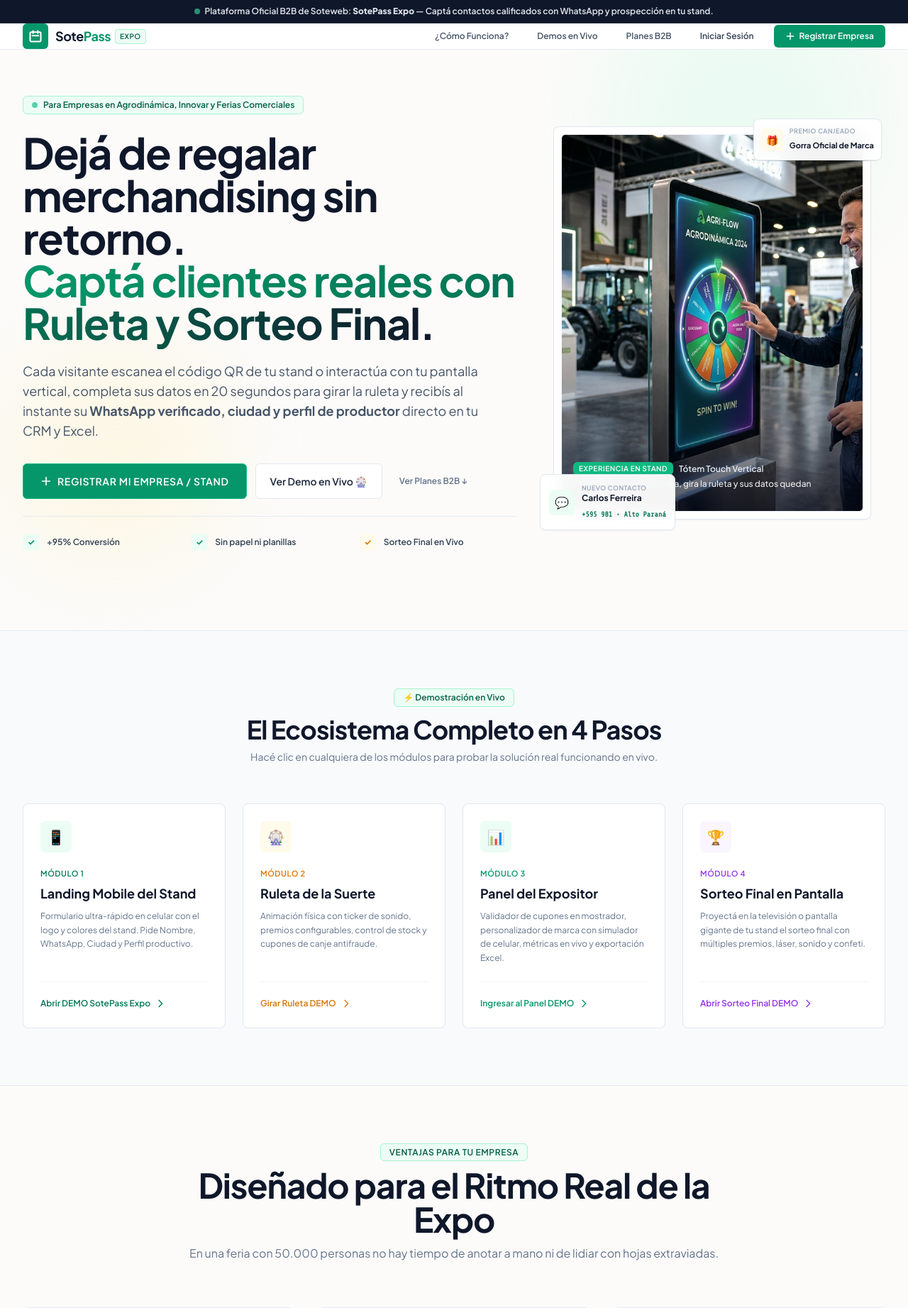
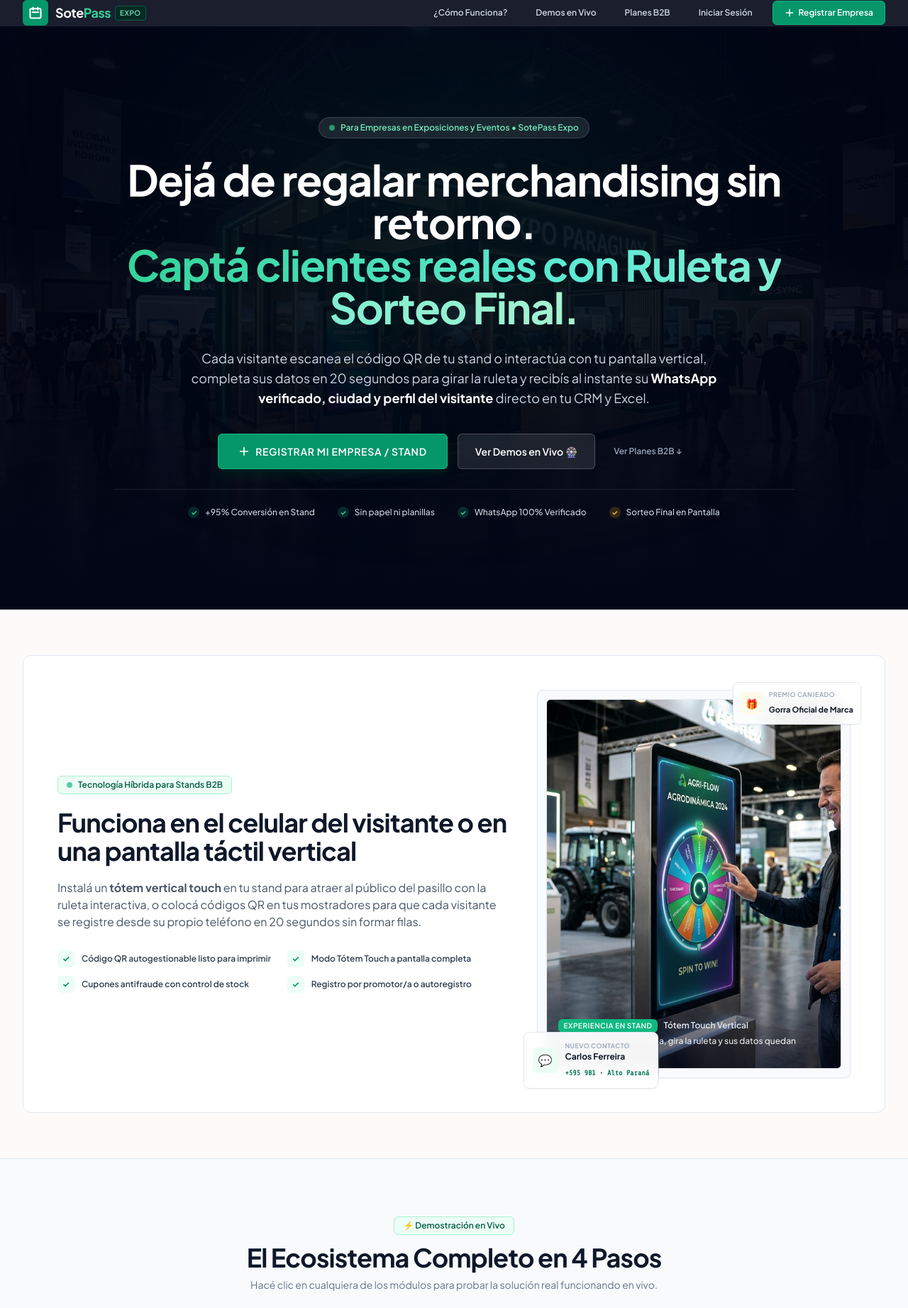
Before and after one commit to soteweb/sotepassexpo, a Laravel app: page / in a window 1280 px wide. Shown: the top 1843 px of the page at 71% size. Run offline with Laravel 12, Linux system fonts and the light colour scheme; data comes from the database, SQL or seed files in the repository; data that the repository does not hold is empty; parts of the project's set-up code (start-up, migrations or seed data) failed here and were passed over; some libraries are stand-ins or nearby versions.

Commit message:
feat(landing): full-width hero sotegym style with expo paraguay imagery and updated copy

```diff
--- a/resources/views/expo/index.blade.php
+++ b/resources/views/expo/index.blade.php
@@ -3,16 +3,8 @@
 
     <div class="min-h-screen bg-[#fcfbfa] text-slate-800 flex flex-col antialiased selection:bg-emerald-600 selection:text-white">
 
-        <!-- Top Announcement Bar -->
-        <div class="bg-slate-900 text-slate-200 text-xs font-semibold py-2 px-4 text-center border-b border-slate-800">
-            <span class="inline-flex items-center gap-1.5">
-                <span class="w-2 h-2 rounded-full bg-emerald-400 animate-pulse"></span>
-                <span>Plataforma Oficial B2B de Soteweb: <strong>SotePass Expo</strong> — Captá contactos calificados con WhatsApp y prospección en tu stand.</span>
-            </span>
-        </div>
-
-        <!-- Header / Navbar Propio de la Landing (Tono Claro y Nítido) -->
-        <header class="border-b border-slate-200/80 bg-white/90 backdrop-blur-md sticky top-0 z-50">
+        <!-- Header / Navbar Propio de la Landing (Estilo SoteGym Dark SaaS) -->
+        <header class="border-b border-slate-800 bg-slate-950/90 backdrop-blur-md sticky top-0 z-50 text-white">
             <div class="max-w-7xl mx-auto px-4 sm:px-6 lg:px-8 h-18 flex items-center justify-between">
 
                 <!-- Brand Logo SotePass Expo -->
@@ -23,39 +15,39 @@
                         </svg>
                     </div>
                     <div class="flex items-center gap-1.5">
-                        <span class="font-bold text-slate-900 text-lg tracking-tight">Sote<span class="text-emerald-600">Pass</span></span>
-                        <span class="text-[10px] font-semibold uppercase tracking-wider px-1.5 py-0.5 rounded-[4px] bg-emerald-50 text-emerald-800 border border-emerald-200">Expo</span>
+                        <span class="font-bold text-white text-lg tracking-tight">Sote<span class="text-emerald-400">Pass</span></span>
+                        <span class="text-[10px] font-semibold uppercase tracking-wider px-1.5 py-0.5 rounded-[4px] bg-emerald-950/90 text-emerald-300 border border-emerald-800">Expo</span>
                     </div>
                 </a>
 
                 <!-- Enlaces y Acciones -->
                 <div class="flex items-center gap-3 sm:gap-4">
-                    <a href="#solucion" class="hidden md:inline-flex px-3 py-1.5 text-xs font-semibold text-slate-600 hover:text-emerald-600 transition">
+                    <a href="#solucion" class="hidden md:inline-flex px-3 py-1.5 text-xs font-semibold text-slate-300 hover:text-white transition">
                         ¿Cómo Funciona?
                     </a>
-                    <a href="#demo" class="hidden sm:inline-flex px-3 py-1.5 text-xs font-semibold text-slate-600 hover:text-emerald-600 transition">
+                    <a href="#demo" class="hidden sm:inline-flex px-3 py-1.5 text-xs font-semibold text-slate-300 hover:text-white transition">
                         Demos en Vivo
                     </a>
-                    <a href="#planes" class="hidden sm:inline-flex px-3 py-1.5 text-xs font-semibold text-slate-600 hover:text-emerald-600 transition">
+                    <a href="#planes" class="hidden sm:inline-flex px-3 py-1.5 text-xs font-semibold text-slate-300 hover:text-white transition">
                         Planes B2B
                     </a>
 
                     @auth
                         @if(auth()->user()->isAdmin())
-                            <a href="{{ route('expo.admin') }}" class="px-3.5 py-2 rounded-md bg-slate-900 hover:bg-slate-800 text-white text-xs font-semibold transition flex items-center gap-1.5 shadow-xs">
-                                <svg class="w-3.5 h-3.5 text-gold-400" fill="none" stroke="currentColor" viewBox="0 0 24 24"><path stroke-linecap="round" stroke-linejoin="round" stroke-width="2" d="M12 15v2m-6 4h12a2 2 0 002-2v-6a2 2 0 00-2-2H6a2 2 0 00-2 2v6a2 2 0 002 2zm10-10V7a4 4 0 00-8 0v4h8z"/></svg>
+                            <a href="{{ route('expo.admin') }}" class="px-3.5 py-2 rounded-md bg-slate-800 hover:bg-slate-700 text-white text-xs font-semibold transition flex items-center gap-1.5 shadow-xs border border-slate-700">
+                                <svg class="w-3.5 h-3.5 text-amber-400" fill="none" stroke="currentColor" viewBox="0 0 24 24"><path stroke-linecap="round" stroke-linejoin="round" stroke-width="2" d="M12 15v2m-6 4h12a2 2 0 002-2v-6a2 2 0 00-2-2H6a2 2 0 00-2 2v6a2 2 0 002 2zm10-10V7a4 4 0 00-8 0v4h8z"/></svg>
                                 <span>Panel SuperAdmin</span>
                             </a>
                         @else
-                            <a href="{{ route('dashboard') }}" class="px-3.5 py-2 rounded-md bg-emerald-600 hover:bg-emerald-700 text-white text-xs font-semibold transition flex items-center gap-1.5 shadow-xs">
+                            <a href="{{ route('dashboard') }}" class="px-3.5 py-2 rounded-md bg-emerald-600 hover:bg-emerald-500 text-white text-xs font-semibold transition flex items-center gap-1.5 shadow-xs">
                                 <span>Mi Panel Expositor &rarr;</span>
                             </a>
                         @endif
                     @else
-                        <a href="{{ route('login') }}" class="px-3 py-2 text-xs font-semibold text-slate-700 hover:text-emerald-600 transition">
+                        <a href="{{ route('login') }}" class="px-3 py-2 text-xs font-semibold text-slate-300 hover:text-white transition">
                             Iniciar Sesión
                         </a>
-                        <a href="{{ route('register') }}" class="px-4 py-2 bg-emerald-600 hover:bg-emerald-700 text-white font-semibold text-xs rounded-md transition shadow-xs flex items-center gap-1.5">
+                        <a href="{{ route('register') }}" class="px-4 py-2 bg-emerald-600 hover:bg-emerald-500 text-white font-semibold text-xs rounded-md transition shadow-xs flex items-center gap-1.5 border border-emerald-500">
                             <svg class="w-3.5 h-3.5" fill="none" stroke="currentColor" viewBox="0 0 24 24"><path stroke-linecap="round" stroke-linejoin="round" stroke-width="2.5" d="M12 4v16m8-8H4"/></svg>
                             <span>Registrar Empresa</span>
                         </a>
@@ -64,87 +56,125 @@
             </div>
         </header>
 
-        <!-- HERO SECTION ESTILO SOTEGYM (TONO CLARO, 2 COLUMNAS CON FOTO DE TÓTEM TOUCH VERTICAL) -->
-        <section class="relative pt-12 pb-20 sm:pt-16 sm:pb-28 px-4 sm:px-6 lg:px-8 max-w-7xl mx-auto overflow-hidden">
+        <!-- HERO SECTION ESTILO SOTEGYM (FULL WIDTH, FONDO PANORÁMICO EXPO PARAGUAY CON OVERLAY OSCURO) -->
+        <section class="relative w-full overflow-hidden bg-slate-950 text-white py-20 sm:py-28 lg:py-32 flex items-center justify-center border-b border-slate-800">
 
-            <!-- Fondos y resplandores suaves de tono claro -->
-            <div class="absolute -top-24 right-10 w-96 h-96 bg-emerald-100/40 rounded-full blur-3xl pointer-events-none"></div>
-            <div class="absolute top-1/2 left-0 w-80 h-80 bg-amber-100/40 rounded-full blur-3xl pointer-events-none"></div>
+            <!-- Imagen de Fondo Full-Width con Overlay Gradiente Cinemático -->
+            <div class="absolute inset-0 z-0">
+                <img src="{{ asset('images/hero-expo-paraguay.jpg') }}"
+                     alt="Expo Paraguay - Captación y Ruleta para Stands"
+                     class="w-full h-full object-cover object-center filter brightness-[0.32] contrast-[1.08]">
+                <div class="absolute inset-0 bg-gradient-to-b from-slate-950/90 via-slate-950/75 to-slate-950"></div>
+                <div class="absolute top-1/3 left-1/2 -translate-x-1/2 -translate-y-1/2 w-[700px] h-[350px] bg-emerald-500/10 rounded-full blur-[140px] pointer-events-none"></div>
+            </div>
 
-            <div class="grid grid-cols-1 lg:grid-cols-12 gap-12 lg:gap-8 items-center relative z-10">
+            <!-- Contenido Centrado de Gran Impacto -->
+            <div class="relative z-10 max-w-5xl mx-auto px-4 sm:px-6 lg:px-8 text-center space-y-7">
 
-                <!-- COLUMNA IZQUIERDA: PROPUESTA DE VALOR Y CONVERSIÓN -->
-                <div class="lg:col-span-7 space-y-6 text-center lg:text-left">
-
-                    <!-- Badge de Feria / Novedad -->
-                    <div class="inline-flex items-center gap-2 px-3 py-1 rounded-md bg-emerald-50 border border-emerald-200 text-xs font-semibold text-emerald-800 shadow-xs">
-                        <span class="w-2 h-2 rounded-full bg-emerald-500 animate-pulse"></span>
-                        <span>Para Empresas en Agrodinámica, Innovar y Ferias Comerciales</span>
+                <!-- Badge de Feria / Novedad (Petición 3: Para Empresas en Exposiciones y Eventos) -->
+                <div class="inline-flex items-center gap-2 px-3.5 py-1.5 rounded-full bg-white/10 backdrop-blur-md border border-white/15 text-xs font-semibold text-emerald-300 shadow-sm">
+                    <span class="w-2 h-2 rounded-full bg-emerald-400 animate-pulse"></span>
+                    <span>Para Empresas en Exposiciones y Eventos • SotePass Expo</span>
                 </div>
 
                 <!-- Titular de Gran Impacto -->
-                    <h1 class="text-3xl sm:text-5xl lg:text-6xl font-bold text-slate-900 tracking-tight leading-[1.12]">
+                <h1 class="text-3xl sm:text-5xl lg:text-6xl font-bold text-white tracking-tight leading-[1.12]">
                     Dejá de regalar merchandising sin retorno.<br class="hidden sm:inline">
-                        <span class="text-transparent bg-clip-text bg-gradient-to-r from-emerald-600 via-emerald-700 to-slate-900">
+                    <span class="text-transparent bg-clip-text bg-gradient-to-r from-emerald-400 via-teal-300 to-emerald-200">
                         Captá clientes reales con Ruleta y Sorteo Final.
                     </span>
                 </h1>
 
-                    <!-- Bajada Comercial Clara -->
-                    <p class="text-base sm:text-lg text-slate-600 max-w-2xl mx-auto lg:mx-0 leading-relaxed font-normal">
-                        Cada visitante escanea el código QR de tu stand o interactúa con tu pantalla vertical, completa sus datos en 20 segundos para girar la ruleta y recibís al instante su <strong>WhatsApp verificado, ciudad y perfil de productor</strong> directo en tu CRM y Excel.
+                <!-- Bajada Comercial Clara (Petición 2: perfil del visitante) -->
+                <p class="text-base sm:text-lg text-slate-300 max-w-3xl mx-auto leading-relaxed font-normal">
+                    Cada visitante escanea el código QR de tu stand o interactúa con tu pantalla vertical, completa sus datos en 20 segundos para girar la ruleta y recibís al instante su <strong class="text-white">WhatsApp verificado, ciudad y perfil del visitante</strong> directo en tu CRM y Excel.
                 </p>
 
                 <!-- Botones de Acción (CTAs B2B Rectangulares) -->
-                    <div class="pt-2 flex flex-wrap items-center justify-center lg:justify-start gap-3">
+                <div class="pt-2 flex flex-wrap items-center justify-center gap-3.5">
                     <a href="{{ route('register') }}"
-                           class="px-6 py-3.5 bg-emerald-600 hover:bg-emerald-700 text-white font-semibold text-xs sm:text-sm uppercase tracking-wider rounded-md shadow-xs transition flex items-center gap-2 cursor-pointer border border-emerald-500">
+                       class="px-7 py-3.5 bg-emerald-600 hover:bg-emerald-500 text-white font-semibold text-xs sm:text-sm uppercase tracking-wider rounded-md shadow-lg shadow-emerald-950/60 transition-all duration-150 active:scale-[0.99] flex items-center gap-2 cursor-pointer border border-emerald-500">
                         <svg class="w-4 h-4" fill="none" stroke="currentColor" viewBox="0 0 24 24"><path stroke-linecap="round" stroke-linejoin="round" stroke-width="2.5" d="M12 4v16m8-8H4"/></svg>
                         <span>Registrar Mi Empresa / Stand</span>
                     </a>
 
                     <a href="#demo"
-                           class="px-5 py-3.5 bg-white hover:bg-slate-50 text-slate-800 font-semibold text-xs sm:text-sm rounded-md border border-slate-200 shadow-xs transition flex items-center gap-2">
-                            <span>Ver Demo en Vivo 🎡</span>
+                       class="px-6 py-3.5 bg-white/10 hover:bg-white/15 backdrop-blur-md text-white font-semibold text-xs sm:text-sm rounded-md border border-white/20 shadow-xs transition-all flex items-center gap-2">
+                        <span>Ver Demos en Vivo 🎡</span>
                     </a>
 
-                        <a href="#planes" class="px-3 py-3.5 text-xs font-semibold text-slate-500 hover:text-emerald-600 transition flex items-center gap-1">
+                    <a href="#planes" class="px-3 py-3.5 text-xs font-semibold text-slate-400 hover:text-white transition flex items-center gap-1">
                         <span>Ver Planes B2B &darr;</span>
                     </a>
                 </div>
 
                 <!-- Indicadores de Confianza / Puntos Fuertes -->
-                    <div class="pt-6 border-t border-slate-200/80 grid grid-cols-2 sm:grid-cols-3 gap-4 text-left">
-                        <div class="flex items-center gap-2.5">
-                            <div class="w-6 h-6 rounded-md bg-emerald-50 text-emerald-600 flex items-center justify-center text-xs font-bold">
-                                ✓
+                <div class="pt-6 border-t border-white/10 flex flex-wrap items-center justify-center gap-x-8 gap-y-2.5 text-xs text-slate-300 font-medium">
+                    <div class="flex items-center gap-2">
+                        <span class="w-4 h-4 rounded-full bg-emerald-500/20 text-emerald-400 flex items-center justify-center text-[10px] font-bold">✓</span>
+                        <span>+95% Conversión en Stand</span>
                     </div>
-                            <span class="text-xs font-semibold text-slate-700">+95% Conversión</span>
+                    <div class="flex items-center gap-2">
+                        <span class="w-4 h-4 rounded-full bg-emerald-500/20 text-emerald-400 flex items-center justify-center text-[10px] font-bold">✓</span>
+                        <span>Sin papel ni planillas</span>
                     </div>
-                        <div class="flex items-center gap-2.5">
-                            <div class="w-6 h-6 rounded-md bg-emerald-50 text-emerald-600 flex items-center justify-center text-xs font-bold">
-                                ✓
+                    <div class="flex items-center gap-2">
+                        <span class="w-4 h-4 rounded-full bg-emerald-500/20 text-emerald-400 flex items-center justify-center text-[10px] font-bold">✓</span>
+                        <span>WhatsApp 100% Verificado</span>
                     </div>
-                            <span class="text-xs font-semibold text-slate-700">Sin papel ni planillas</span>
-                        </div>
-                        <div class="flex items-center gap-2.5 col-span-2 sm:col-span-1">
-                            <div class="w-6 h-6 rounded-md bg-amber-50 text-amber-600 flex items-center justify-center text-xs font-bold">
-                                ✓
-                            </div>
-                            <span class="text-xs font-semibold text-slate-700">Sorteo Final en Vivo</span>
+                    <div class="flex items-center gap-2">
+                        <span class="w-4 h-4 rounded-full bg-amber-500/20 text-amber-400 flex items-center justify-center text-[10px] font-bold">✓</span>
+                        <span>Sorteo Final en Pantalla</span>
                     </div>
                 </div>
 
             </div>
+        </section>
 
-                <!-- COLUMNA DERECHA: FOTO REAL DE PERSONA USANDO RULETA EN TÓTEM TOUCH VERTICAL -->
+        <!-- HIGHLIGHT DE EXPERIENCIA EN STAND: TÓTEM TOUCH VERTICAL O QR EN CELULAR -->
+        <section class="py-16 px-4 sm:px-6 lg:px-8 max-w-7xl mx-auto">
+            <div class="bg-white rounded-xl border border-slate-200 p-8 sm:p-12 shadow-xs grid grid-cols-1 lg:grid-cols-12 gap-10 items-center">
+
+                <div class="lg:col-span-7 space-y-5 text-left">
+                    <div class="inline-flex items-center gap-2 px-3 py-1 rounded-md bg-emerald-50 border border-emerald-200 text-xs font-semibold text-emerald-800 shadow-xs">
+                        <span class="w-2 h-2 rounded-full bg-emerald-500 animate-pulse"></span>
+                        <span>Tecnología Híbrida para Stands B2B</span>
+                    </div>
+
+                    <h2 class="text-2xl sm:text-4xl font-bold text-slate-900 tracking-tight leading-snug">
+                        Funciona en el celular del visitante o en una pantalla táctil vertical
+                    </h2>
+
+                    <p class="text-sm sm:text-base text-slate-600 leading-relaxed font-normal">
+                        Instalá un <strong>tótem vertical touch</strong> en tu stand para atraer al público del pasillo con la ruleta interactiva, o colocá códigos QR en tus mostradores para que cada visitante se registre desde su propio teléfono en 20 segundos sin formar filas.
+                    </p>
+
+                    <div class="pt-2 grid grid-cols-1 sm:grid-cols-2 gap-3 text-xs text-slate-700">
+                        <div class="flex items-center gap-2.5">
+                            <div class="w-6 h-6 rounded-md bg-emerald-50 text-emerald-600 flex items-center justify-center text-xs font-bold shrink-0">✓</div>
+                            <span class="font-semibold">Código QR autogestionable listo para imprimir</span>
+                        </div>
+                        <div class="flex items-center gap-2.5">
+                            <div class="w-6 h-6 rounded-md bg-emerald-50 text-emerald-600 flex items-center justify-center text-xs font-bold shrink-0">✓</div>
+                            <span class="font-semibold">Modo Tótem Touch a pantalla completa</span>
+                        </div>
+                        <div class="flex items-center gap-2.5">
+                            <div class="w-6 h-6 rounded-md bg-emerald-50 text-emerald-600 flex items-center justify-center text-xs font-bold shrink-0">✓</div>
+                            <span class="font-semibold">Cupones antifraude con control de stock</span>
+                        </div>
+                        <div class="flex items-center gap-2.5">
+                            <div class="w-6 h-6 rounded-md bg-emerald-50 text-emerald-600 flex items-center justify-center text-xs font-bold shrink-0">✓</div>
+                            <span class="font-semibold">Registro por promotor/a o autoregistro</span>
+                        </div>
+                    </div>
+                </div>
+
                 <div class="lg:col-span-5 relative flex justify-center">
-
                     <!-- Marco Dispositivo / Escaparate Tecnológico Limpio B2B -->
-                    <div class="relative w-full max-w-md bg-white p-2.5 rounded-lg shadow-sm border border-slate-200 transition duration-300">
+                    <div class="relative w-full max-w-md bg-slate-50 p-3 rounded-lg shadow-sm border border-slate-200 transition duration-300">
 
                         <!-- Imagen del Tótem con Persona Interactuando -->
-                        <div class="relative rounded-md overflow-hidden aspect-[4/5] bg-slate-100 border border-slate-100">
+                        <div class="relative rounded-md overflow-hidden aspect-[4/5] bg-slate-100 border border-slate-200">
                             <img src="{{ asset('images/hero-totem-ruleta.jpg') }}"
                                  alt="Persona interactuando con ruleta touch vertical en stand de expo"
                                  class="w-full h-full object-cover">
@@ -190,11 +220,9 @@
                         </div>
 
                     </div>
-
                 </div>
 
             </div>
-
         </section>
 
         <!-- HUB DE DEMOSTRACIÓN INTERACTIVA (4 MÓDULOS DEL SISTEMA) -->
@@ -220,7 +248,7 @@
                             <span class="text-[11px] font-semibold text-emerald-700 uppercase tracking-wider">Módulo 1</span>
                             <h3 class="text-base sm:text-lg font-bold text-slate-900 mt-1">Landing Mobile del Stand</h3>
                             <p class="text-xs text-slate-500 mt-2 leading-relaxed">
-                                Formulario ultra-rápido en celular con el logo y colores del stand. Pide Nombre, WhatsApp, Ciudad y Perfil productivo.
+                                Formulario ultra-rápido en celular con el logo y colores del stand. Pide Nombre, WhatsApp, Ciudad y Perfil del visitante.
                             </p>
                         </div>
                         <div class="mt-6 pt-4 border-t border-slate-100">
@@ -358,7 +386,7 @@
                         Elegí el Plan Ideal para tu Stand
                     </h2>
                     <p class="text-sm sm:text-base text-slate-500 mt-4 leading-relaxed">
-                        Tarifa plana por toda la duración de la feria (Agrodinámica, Expo Santa Rita, Innovar). Sin comisiones por contacto ni costos ocultos.
+                        Tarifa plana por toda la duración de la feria (Expo Paraguay, ferias y eventos comerciales). Sin comisiones por contacto ni costos ocultos.
                     </p>
                 </div>
 
--- a/resources/views/stands/create.blade.php
+++ b/resources/views/stands/create.blade.php
@@ -160,7 +160,7 @@
 
                     <div>
                         <x-input-label value="Eslogan o Mensaje de Bienvenida (Opcional)" />
-                        <x-text-input type="text" name="tagline" :value="old('tagline')" placeholder="Ej. Innovación y tecnología para el productor del campo paraguayo." class="w-full" />
+                        <x-text-input type="text" name="tagline" :value="old('tagline')" placeholder="Ej. Innovación y tecnología para los visitantes de la Expo." class="w-full" />
                     </div>
 
                     <div class="pt-3 border-t border-slate-100 flex flex-col sm:flex-row items-center justify-between gap-3">
```
Also changed, not shown: public/images/hero-expo-paraguay.jpg (added). Lines whose indentation alone changed are shown as unchanged.
